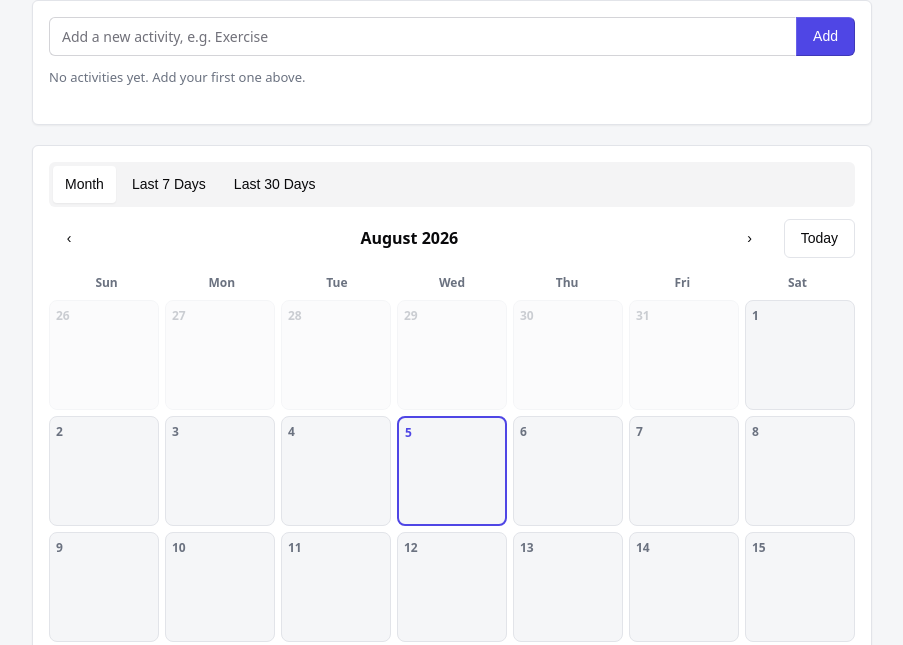
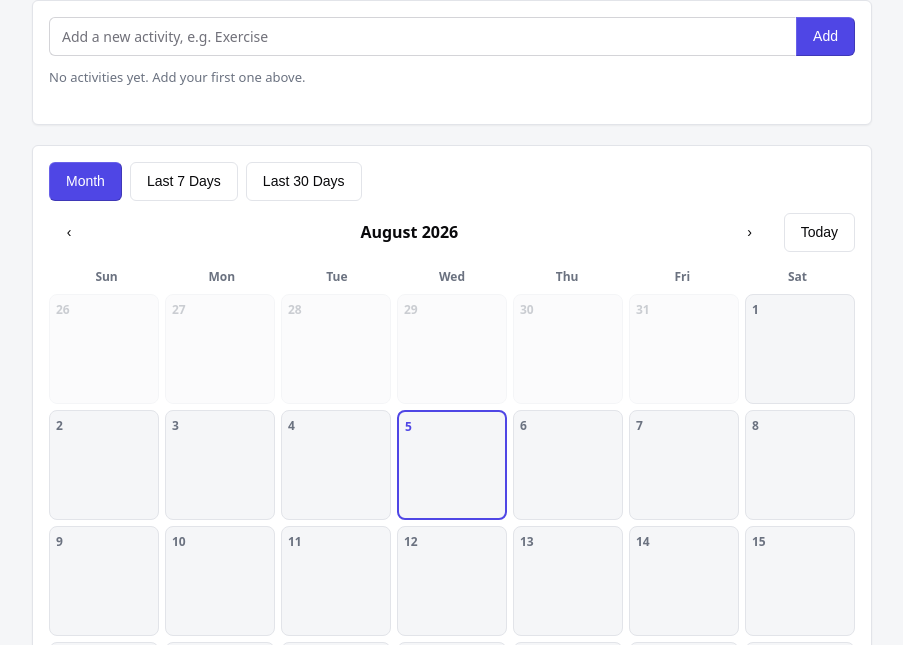
Before and after one commit to itzvinoth/kalandr, a plain HTML site: page index.html in a window 1280 px wide. Both pictures are taken after a click on the button "Month". Shown: the part 95-740 px from the top of the page, without its empty margins (188-1091 px from the left). Drawn offline with Linux system fonts and the light colour scheme.

Commit message:
Replace tab (role=tablist/tab) view switcher with plain toggle buttons
The three view options aren't really tabbed panels (they all drive one
shared calendar-grid render target, not independent content per tab),
so the ARIA tablist/tab pattern was a mismatch. Swapped to plain
buttons using aria-pressed, toggling Oat's .outline class to show
which view is active - simpler, and consistent with how every other
button in the app already looks.

Co-Authored-By: Claude Sonnet 5 <noreply@anthropic.com>

```diff
--- a/app.js
+++ b/app.js
@@ -380,7 +380,9 @@
       tab.addEventListener("click", function () {
         state.viewMode = tab.dataset.view;
         document.querySelectorAll(".view-tab").forEach(function (t) {
-          t.setAttribute("aria-selected", String(t === tab));
+          var active = t === tab;
+          t.setAttribute("aria-pressed", String(active));
+          t.classList.toggle("outline", !active);
         });
         renderCalendar();
       });
--- a/index.html
+++ b/index.html
@@ -40,10 +40,10 @@
     </section>
 
     <section class="calendar-panel card">
-      <div class="view-tabs" role="tablist" id="viewTabs">
-        <button class="view-tab" role="tab" type="button" aria-selected="true" data-view="month">Month</button>
-        <button class="view-tab" role="tab" type="button" aria-selected="false" data-view="last7">Last 7 Days</button>
-        <button class="view-tab" role="tab" type="button" aria-selected="false" data-view="last30">Last 30 Days</button>
+      <div class="view-tabs" id="viewTabs">
+        <button class="view-tab" type="button" aria-pressed="true" data-view="month">Month</button>
+        <button class="view-tab outline" type="button" aria-pressed="false" data-view="last7">Last 7 Days</button>
+        <button class="view-tab outline" type="button" aria-pressed="false" data-view="last30">Last 30 Days</button>
       </div>
 
       <div class="calendar-nav" id="calendarNav">
--- a/style.css
+++ b/style.css
@@ -115,6 +115,7 @@ body {
 .view-tabs {
   display: flex;
   flex-wrap: wrap;
+  gap: 8px;
   margin-bottom: 12px;
 }
 
```
